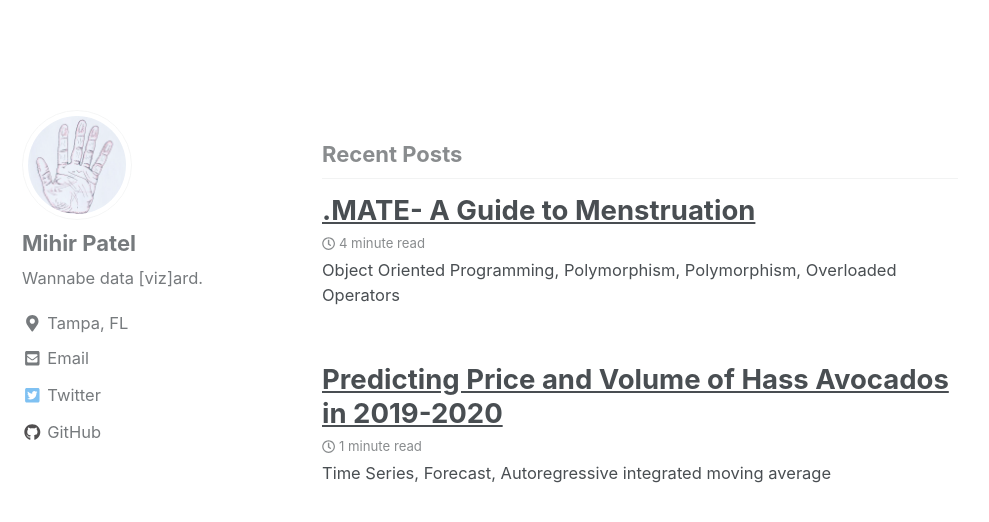
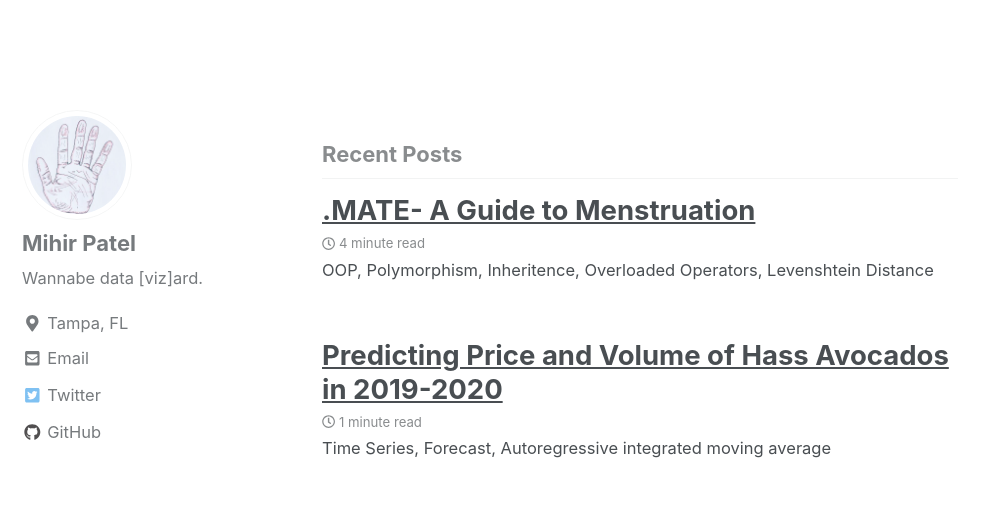
Before and after one commit to mihirp161/mihirp161.github.io, a Jekyll site: the page built from index.html, in a window 1280 px wide and 900 px high, scrolled down 754 px. Shown: the top 522 px of the window, without its empty margins (0-989 px from the left). Built offline with Jekyll 4.4.1, drawn with Linux system fonts in a browser that asks for light colours; nearby versions of some CDN libraries; the list of posts is cut into pages by our own code.

Commit message:
Update 2019-12-31-dotmate.md

```diff
--- a/_posts/2019-12-31-dotmate.md
+++ b/_posts/2019-12-31-dotmate.md
@@ -3,7 +3,7 @@
 date: 2019-12-31
 tags: [Miscellaneous, C++]
 header:
-excerpt: "Object Oriented Programming, Polymorphism, Polymorphism, Overloaded Operators"
+excerpt: "OOP, Polymorphism, Inheritence, Overloaded Operators, Levenshtein Distance"
 mathjax: "true"
 ---
 This program reads from a text file, which contains most searched queries of Menstruation topic, and uses user input to find the necessary information. User can interact with the program by typing statements. The primary audience of this program is ill-informed individuals who want to explore more about female menstruation. However, please note that everyone and anyone is open to use it as they please.Then there is a Calendar tool, which user can users get their next period. It allows prompts as well, and will guideyou accordingly.
```
